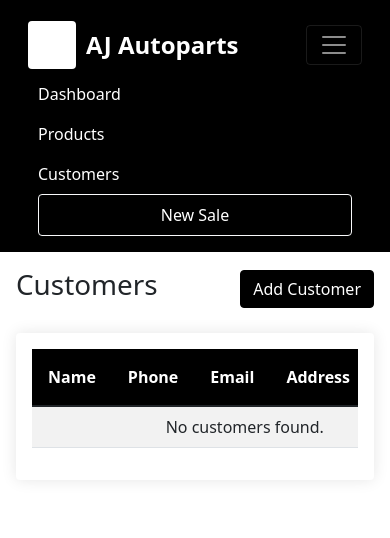
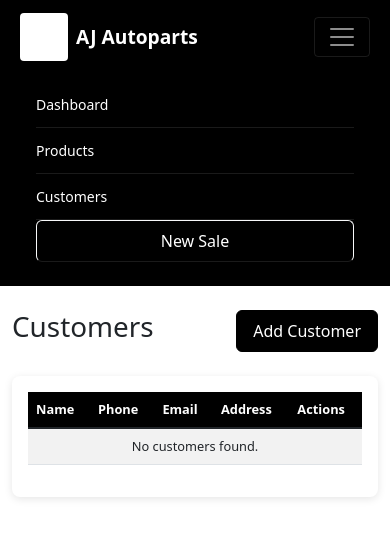
Before and after one commit to shivam1085/inventory-and-billing-AJ-, a Django app: page /customers/ in a window 390 px wide, after a click that opens the changed part. Shown: the top 538 px of the page. Run offline with Django 5.2, Linux system fonts and the light colour scheme; data that the repository does not hold is empty.

Commit message:
Improve mobile responsiveness with card view and better styling

```diff
--- a/inventory/templates/inventory/base.html
+++ b/inventory/templates/inventory/base.html
@@ -3,9 +3,10 @@
 <html lang="en">
 <head>
     <meta charset="UTF-8">
-    <meta name="viewport" content="width=device-width, initial-scale=1.0">
+    <meta name="viewport" content="width=device-width, initial-scale=1.0, maximum-scale=1.0, user-scalable=no">
     <title>{% block title %}AJ Autoparts - Automotive Junction{% endblock %}</title>
     <link href="https://cdn.jsdelivr.net/npm/bootstrap@5.1.3/dist/css/bootstrap.min.css" rel="stylesheet">
+    <link href="https://cdnjs.cloudflare.com/ajax/libs/font-awesome/6.0.0/css/all.min.css" rel="stylesheet">
     <style>
         :root {
             --primary-color: #000000;
@@ -13,43 +14,77 @@
             --accent-color: #cccccc;
         }
 
+        body {
+            font-size: 16px;
+            -webkit-text-size-adjust: 100%;
+        }
+
+        @media (max-width: 768px) {
+            body {
+                font-size: 14px;
+            }
+        }
+
         .navbar {
             background-color: var(--primary-color) !important;
-            padding: 1rem;
+            padding: 0.5rem;
         }
 
         .navbar-brand img {
-            height: 40px;
-            margin-right: 10px;
+            height: 32px;
+            margin-right: 8px;
         }
 
         .navbar-brand span {
             color: white;
-            font-size: 1.5rem;
+            font-size: 1.2rem;
             font-weight: bold;
         }
 
         .nav-link {
             color: white !important;
             font-weight: 500;
-            margin: 0 10px;
+            padding: 0.5rem 1rem;
+            border-bottom: 1px solid transparent;
         }
 
         .nav-link:hover {
             color: var(--accent-color) !important;
+            border-bottom-color: var(--accent-color);
+        }
+
+        .navbar-collapse {
+            background-color: var(--primary-color);
+        }
+
+        @media (max-width: 768px) {
+            .navbar-collapse {
+                padding: 1rem;
+            }
+            .nav-link {
+                padding: 0.75rem 1rem;
+                border-bottom: 1px solid rgba(255,255,255,0.1);
+            }
         }
 
         .card {
             border: none;
-            box-shadow: 0 0 15px rgba(0,0,0,0.1);
-            margin-bottom: 20px;
+            box-shadow: 0 2px 8px rgba(0,0,0,0.1);
+            margin-bottom: 1rem;
+            border-radius: 8px;
         }
 
         .card-header {
             background-color: var(--primary-color);
             color: white;
             font-weight: bold;
-            padding: 1rem;
+            padding: 0.75rem;
+            border-radius: 8px 8px 0 0;
+        }
+
+        .btn {
+            border-radius: 6px;
+            padding: 0.5rem 1rem;
         }
 
         .btn-primary {
@@ -62,14 +97,48 @@
             border-color: var(--secondary-color);
         }
 
+        .table {
+            font-size: 0.9rem;
+        }
+
         .table th {
             background-color: var(--primary-color);
             color: white;
+            padding: 0.75rem;
+            white-space: nowrap;
+        }
+
+        .table td {
+            padding: 0.75rem;
+            vertical-align: middle;
+        }
+
+        @media (max-width: 768px) {
+            .table {
+                font-size: 0.8rem;
+            }
+            .table td, .table th {
+                padding: 0.5rem;
+            }
+            .btn-sm {
+                padding: 0.25rem 0.5rem;
+                font-size: 0.8rem;
+            }
+        }
+
+        .container-fluid {
             padding: 1rem;
         }
 
-        .sidebar {
-            min-height: calc(100vh - 56px);
+        @media (max-width: 768px) {
+            .container-fluid {
+                padding: 0.5rem;
+            }
+        }
+
+        .alert {
+            border-radius: 8px;
+            margin-bottom: 1rem;
         }
     </style>
 </head>
```
Also changed, not shown: inventory/templates/inventory/product_list.html (+54 -10 lines).
